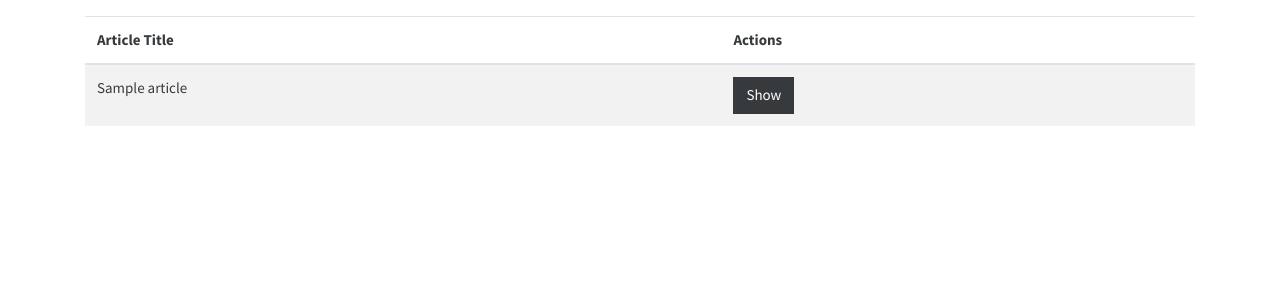
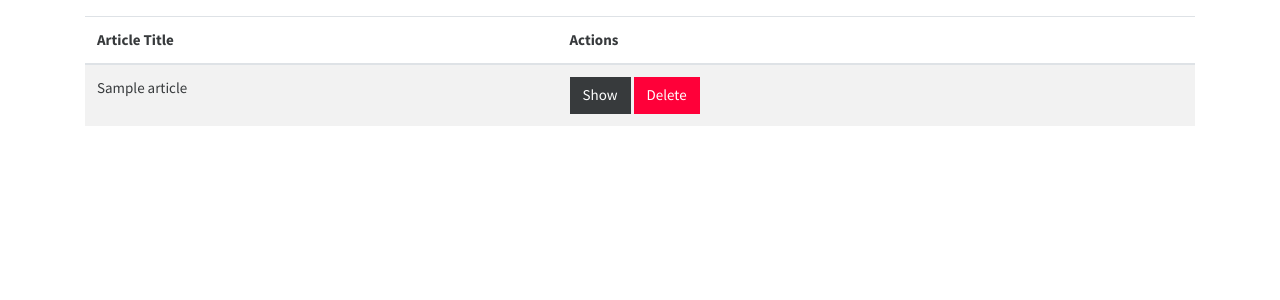
Before and after one commit to klmui/Symfony-Articles, a Symfony app: template templates/articles/index.html.twig in a window 1280 px wide. Shown: the part 55-355 px from the top of the page. Run offline with Twig, Linux system fonts and the light colour scheme; the template is opened without the code that fills it: most values are stand-ins (such as "Sample title", 1, 10 or a date in 2020); some libraries are stand-ins or nearby versions.

Commit message:
Add delete route

```diff
--- /dev/null
+++ b/public/js/main.js
@@ -0,0 +1,17 @@
+const articles = document.getElementById('articles');
+
+if (articles) {
+    articles.addEventListener('click', (e) => {
+        if(e.target.className === 'btn btn-danger delete-article') {
+            if(confirm('Are you sure?')) {
+                const id = e.target.getAttribute('data-id');
+
+                // Use backticks for a template path
+                // fetch is a promise req so use .then
+                fetch(`/article/delete/${id}`, {
+                    method: 'DELETE'
+                }).then(res => window.location.reload());
+            }
+        }
+    });
+}
--- a/templates/articles/index.html.twig
+++ b/templates/articles/index.html.twig
@@ -4,7 +4,7 @@
 
 {% block body %}
     {% if articles %}
-        <table class="table table-striped">
+        <table id="articles" class="table table-striped">
             <thead>
                 <tr>
                     <th>Article Title</th>
@@ -17,6 +17,7 @@
                         <td>{{ article.title }}</td>
                         <td>
                             <a href="/article/{{ article.id }}" class="btn btn-dark">Show</a>
+                            <a href="#" class="btn btn-danger delete-article" data-id="{{ article.id }}">Delete</a>
                         </td>
                     </tr>
                 {% endfor %}
@@ -26,3 +27,7 @@
         <p>No articles to display</p>
     {%  endif %}
 {% endblock %}
+
+{% block javascripts %}
+    <script src="/js/main.js"></script>
+{% endblock %}
```
Also changed, not shown: src/Controller/ArticleController.php (+19 -0 lines).
